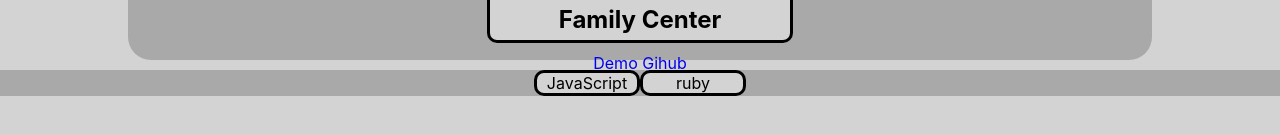
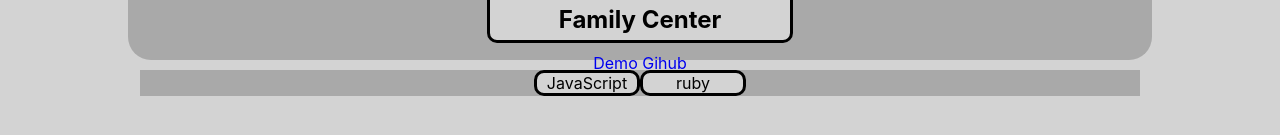
Before and after one commit to DannyCoop/personal-site, a React (Create React App) app: page / in a window 1280 px wide. Shown: the part 513-648 px from the top of the page. Built offline with nearby package versions, Linux system fonts and the light colour scheme.

Commit message:
Fixed the sizing on the skills bar might go a little smaller'

```diff
--- a/src/SkillCard/skillContainer.css
+++ b/src/SkillCard/skillContainer.css
@@ -4,4 +4,6 @@
     flex-direction: row;
     background-color: darkgray;
     margin-top: 10px;
+    width: 1000px;
+    align-self: center;
 }
```
